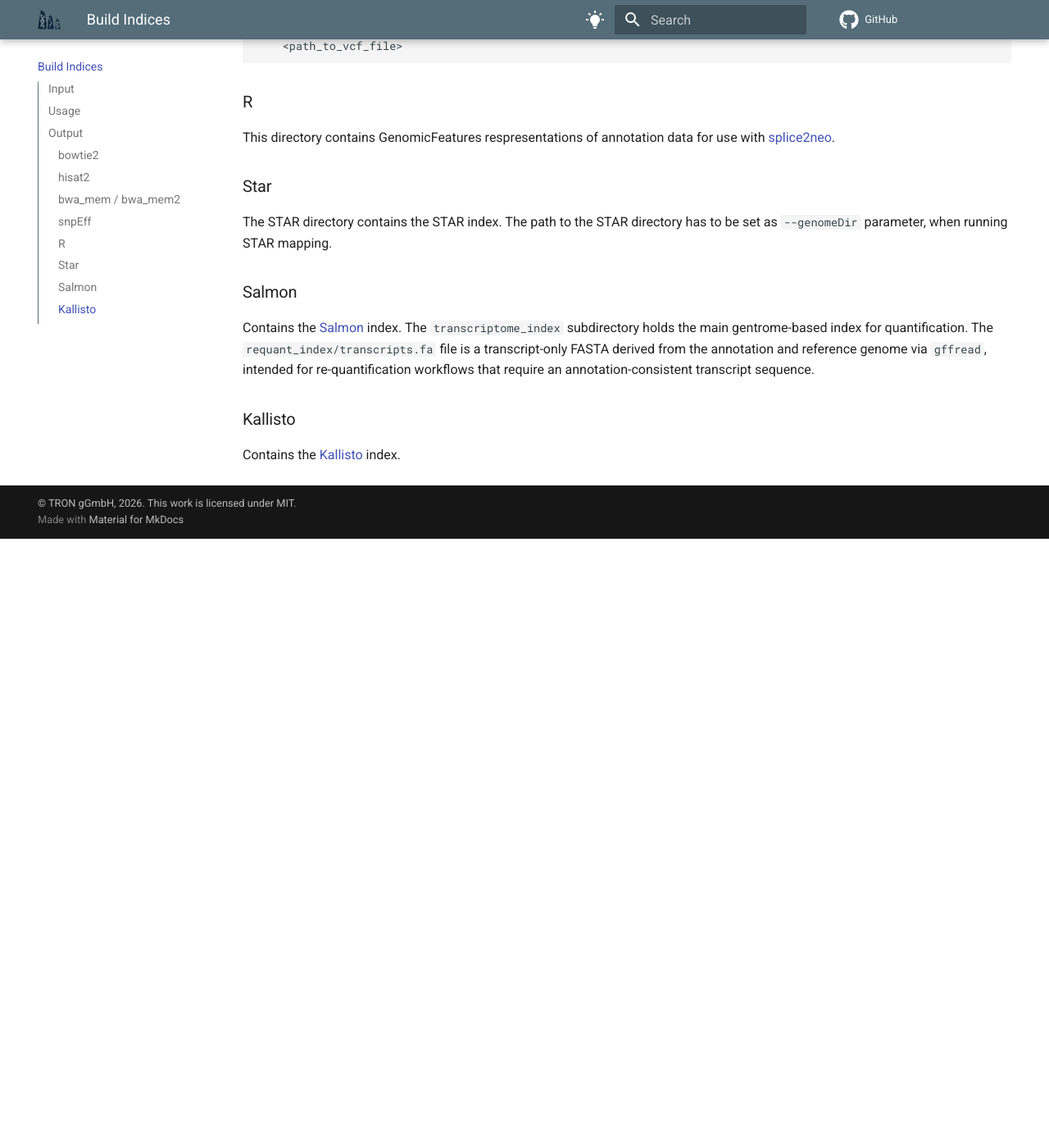
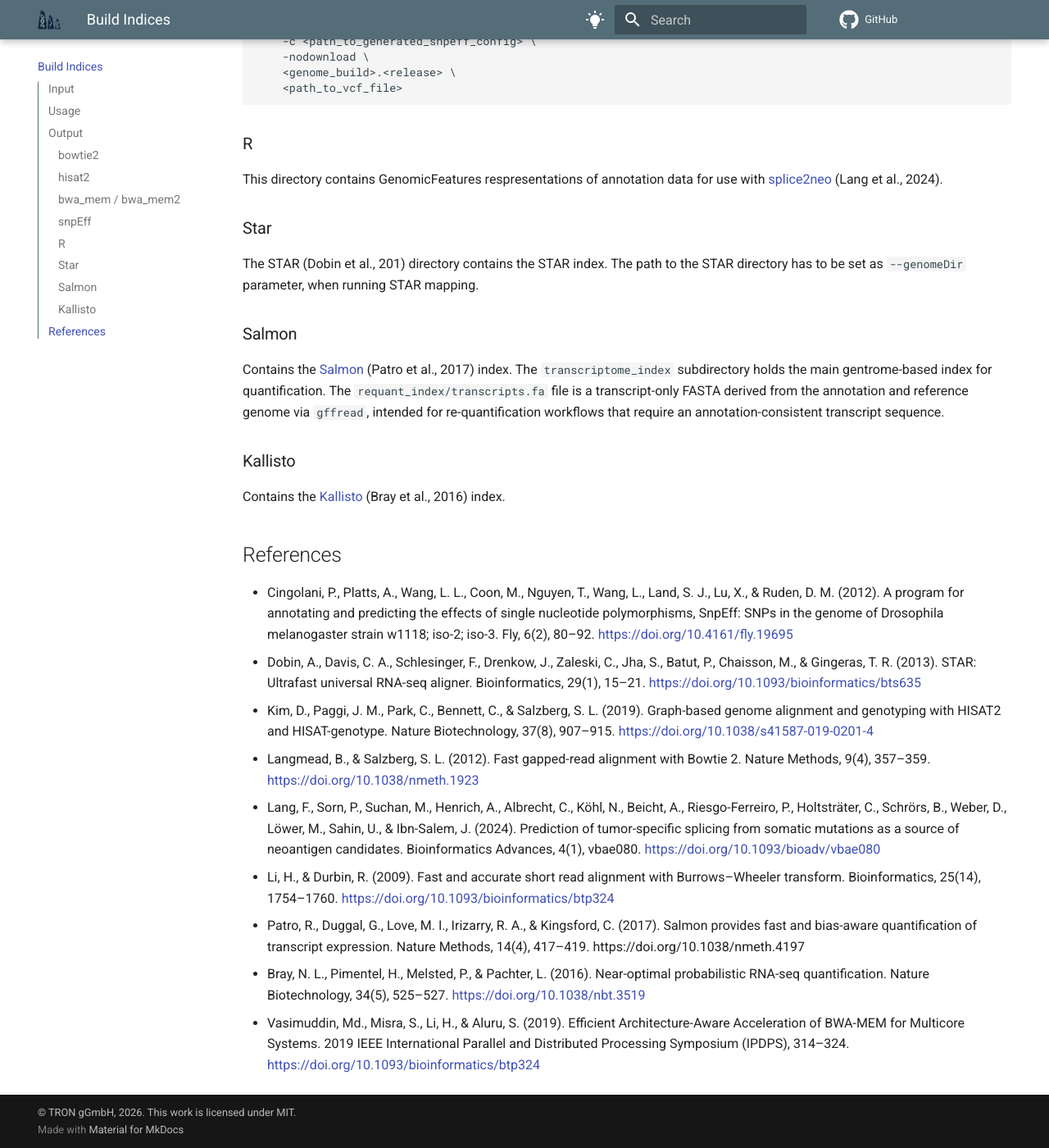
Before and after one commit to TRON-Bioinformatics/oblx, an MkDocs documentation site: the page built from docs/oblx/docs/build_indices.md, in a window 1280 px wide and 1400 px high, scrolled down 3767 px. Shown: the whole window at 82% size. Built offline with MkDocs 1.6.1 and Material for MkDocs 9.7.7, drawn with Linux system fonts in a browser that asks for light colours; comment, search, counter and statistics services are not loaded; before the commit the page ends 4424 px from its top, so only the background shows below that; some of the changed text lies outside the part shown.

Commit message:
docs: Add citations

```diff
--- a/docs/oblx/docs/build_indices.md
+++ b/docs/oblx/docs/build_indices.md
@@ -144,14 +144,16 @@
 
 ### bowtie2
 
-Contains the index for bowtie2 (based on the masked reference genome in human
-mode, see [Gencode reference files](pull_resources.md#gencode-reference-files)).
+Contains the index for bowtie2 (Langmead, B., & Salzberg, S. L., 2012) (based on
+the masked reference genome in human mode, see
+[Gencode reference files](pull_resources.md#gencode-reference-files)).
 
 ### hisat2
 
-Contains the index for hisat2 (based on the masked reference genome in human
-mode, see [Gencode reference files](pull_resources.md#gencode-reference-files)).
-The index was generated with the respective dbSNP VCF file (see
+Contains the index for hisat2 (Kim et al., 2019) (based on the masked reference
+genome in human mode, see
+[Gencode reference files](pull_resources.md#gencode-reference-files)). The index
+was generated with the respective dbSNP VCF file (see
 [Germline Variants](pull_resources.md#germline-variants)). Due to the large
 amount of SNPs available for mouse, we currently do not provide a hisat2 index
 for this organism (See
@@ -160,14 +162,16 @@
 
 ### bwa_mem / bwa_mem2
 
-The bwa_mem and bwa_mem2 directories contain the respective indices and a
-symlink to the reference genome fasta file (if the genome is masked, in case of
-human, this symlink points to the masked reference genome fasta, see
+The bwa_mem (Li, H., & Durbin, R., 2009) and bwa_mem2 (Vasimuddin et al., 2019)
+directories contain the respective indices and a symlink to the reference genome
+fasta file (if the genome is masked, in case of human, this symlink points to
+the masked reference genome fasta, see
 [Gencode reference files](pull_resources.md#gencode-reference-files)).
 
 ### snpEff
 
-This directory contains the resources required to run snpEff predictor.
+This directory contains the resources required to run snpEff (Cingolani, et al.,
+2012\) predictor.
 
 **How to use the created resources to run snpEff?**
 
@@ -192,22 +196,63 @@
 ### R
 
 This directory contains GenomicFeatures respresentations of annotation data for
-use with [splice2neo](https://github.com/TRON-Bioinformatics/splice2neo).
+use with [splice2neo](https://github.com/TRON-Bioinformatics/splice2neo) (Lang
+et al., 2024).
 
 ### Star
 
-The STAR directory contains the STAR index. The path to the STAR directory has
-to be set as `--genomeDir` parameter, when running STAR mapping.
+The STAR (Dobin et al., 201) directory contains the STAR index. The path to the
+STAR directory has to be set as `--genomeDir` parameter, when running STAR
+mapping.
 
 ### Salmon
 
 Contains the [Salmon](https://salmon.readthedocs.io/en/latest/salmon.html)
-index. The `transcriptome_index` subdirectory holds the main gentrome-based
-index for quantification. The `requant_index/transcripts.fa` file is a
-transcript-only FASTA derived from the annotation and reference genome via
-`gffread`, intended for re-quantification workflows that require an
+(Patro et al., 2017) index. The `transcriptome_index` subdirectory holds the
+main gentrome-based index for quantification. The `requant_index/transcripts.fa`
+file is a transcript-only FASTA derived from the annotation and reference genome
+via `gffread`, intended for re-quantification workflows that require an
 annotation-consistent transcript sequence.
 
 ### Kallisto
 
-Contains the [Kallisto](https://pachterlab.github.io/kallisto/) index.
+Contains the [Kallisto](https://pachterlab.github.io/kallisto/) (Bray et al.,
+2016\) index.
+
+## References
+
+- Cingolani, P., Platts, A., Wang, L. L., Coon, M., Nguyen, T., Wang, L., Land,
+  S. J., Lu, X., & Ruden, D. M. (2012). A program for annotating and predicting
+  the effects of single nucleotide polymorphisms, SnpEff: SNPs in the genome of
+  Drosophila melanogaster strain w1118; iso-2; iso-3. Fly, 6(2), 80–92.
+  [https://doi.org/10.4161/fly.19695](https://doi.org/10.4161/fly.19695)
+- Dobin, A., Davis, C. A., Schlesinger, F., Drenkow, J., Zaleski, C., Jha, S.,
+  Batut, P., Chaisson, M., & Gingeras, T. R. (2013). STAR: Ultrafast universal
+  RNA-seq aligner. Bioinformatics, 29(1), 15–21.
+  [https://doi.org/10.1093/bioinformatics/bts635](10.1093/bioinformatics/bts635)
+- Kim, D., Paggi, J. M., Park, C., Bennett, C., & Salzberg, S. L. (2019).
+  Graph-based genome alignment and genotyping with HISAT2 and HISAT-genotype.
+  Nature Biotechnology, 37(8), 907–915.
+  [https://doi.org/10.1038/s41587-019-0201-4](https://doi.org/10.1038/s41587-019-0201-4)
+- Langmead, B., & Salzberg, S. L. (2012). Fast gapped-read alignment with Bowtie
+  2\. Nature Methods, 9(4), 357–359.
+  [https://doi.org/10.1038/nmeth.1923](https://doi.org/10.1038/nmeth.1923)
+- Lang, F., Sorn, P., Suchan, M., Henrich, A., Albrecht, C., Köhl, N., Beicht,
+  A., Riesgo-Ferreiro, P., Holtsträter, C., Schrörs, B., Weber, D., Löwer, M.,
+  Sahin, U., & Ibn-Salem, J. (2024). Prediction of tumor-specific splicing from
+  somatic mutations as a source of neoantigen candidates. Bioinformatics
+  Advances, 4(1), vbae080.
+  [https://doi.org/10.1093/bioadv/vbae080](https://doi.org/10.1093/bioadv/vbae080)
+- Li, H., & Durbin, R. (2009). Fast and accurate short read alignment with
+  Burrows–Wheeler transform. Bioinformatics, 25(14), 1754–1760.
+  [https://doi.org/10.1093/bioinformatics/btp324](https://doi.org/10.1093/bioinformatics/btp324)
+- Patro, R., Duggal, G., Love, M. I., Irizarry, R. A., & Kingsford, C. (2017).
+  Salmon provides fast and bias-aware quantification of transcript expression.
+  Nature Methods, 14(4), 417–419. https://doi.org/10.1038/nmeth.4197
+- Bray, N. L., Pimentel, H., Melsted, P., & Pachter, L. (2016). Near-optimal
+  probabilistic RNA-seq quantification. Nature Biotechnology, 34(5), 525–527.
+  [https://doi.org/10.1038/nbt.3519](https://doi.org/10.1038/nbt.3519)
+- Vasimuddin, Md., Misra, S., Li, H., & Aluru, S. (2019). Efficient
+  Architecture-Aware Acceleration of BWA-MEM for Multicore Systems. 2019 IEEE
+  International Parallel and Distributed Processing Symposium (IPDPS), 314–324.
+  [https://doi.org/10.1093/bioinformatics/btp324](https://doi.org/10.1093/bioinformatics/btp324)
```
Also changed, not shown: docs/oblx/docs/pull_resources.md (+20 -14 lines).
